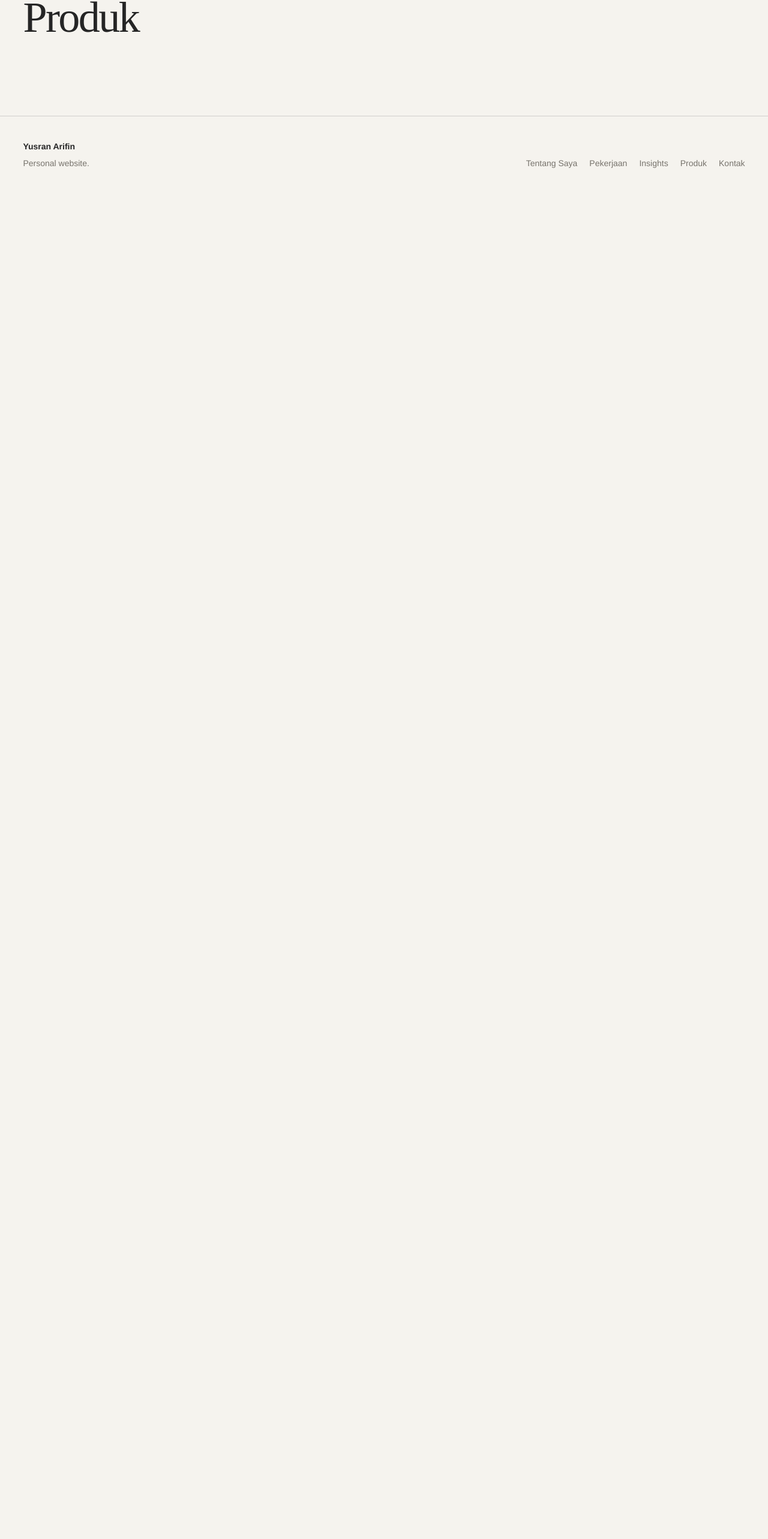
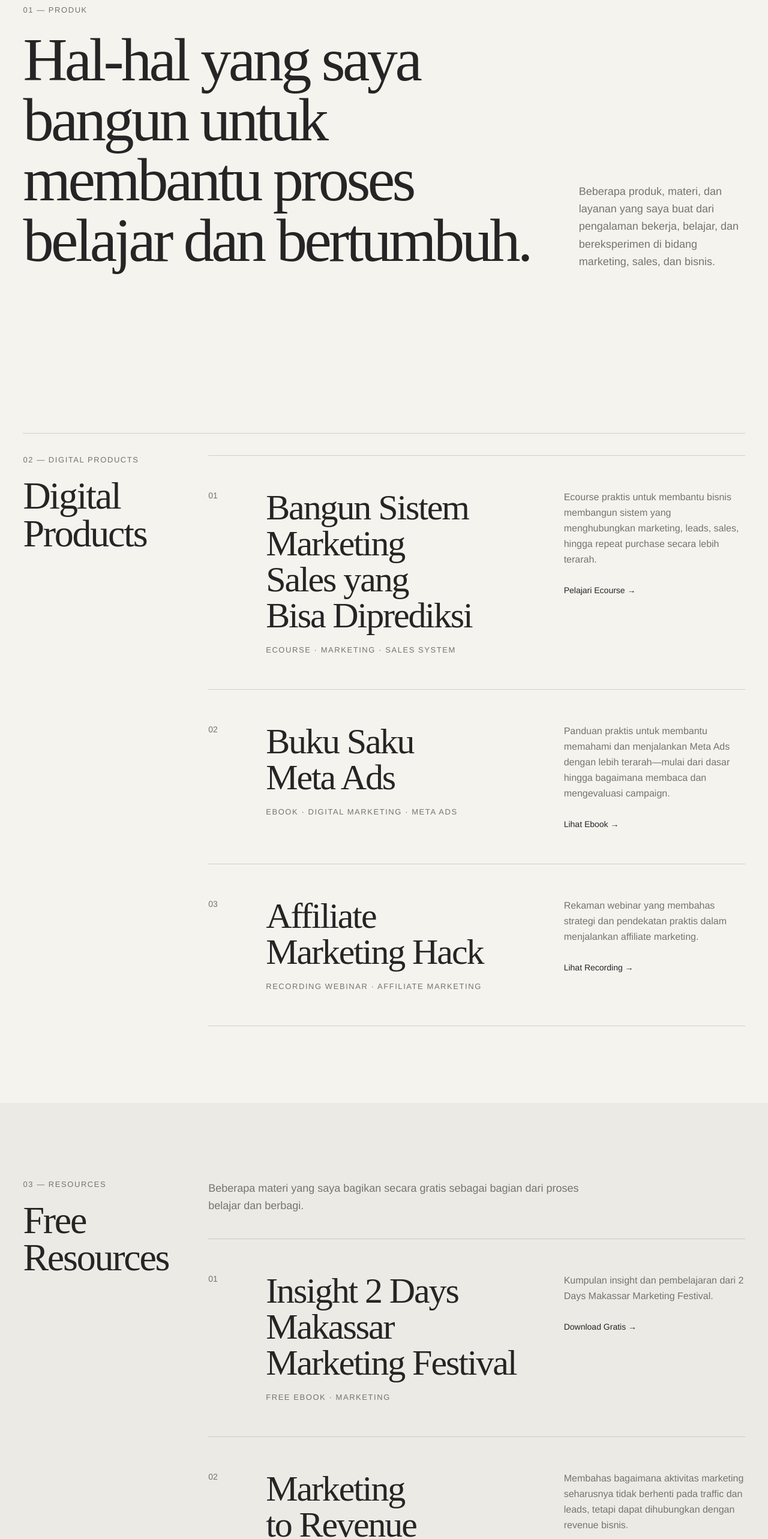
Before and after one commit to yusranar2814-cmd/yusranarifin-website, a Next.js app: page /produk in a window 1280 px wide. Shown: the part 207-2773 px from the top of the page at 60% size. Before the commit the page ends 800 px from the top, so only its background shows below. Built offline with nearby package versions, Linux system fonts and the light colour scheme.

Commit message:
Build products page

```diff
--- a/app/produk/page.tsx
+++ b/app/produk/page.tsx
@@ -1,9 +1,157 @@
 import type { Metadata } from "next";
-import { PageIntro } from "@/components/page-intro";
+import { Button } from "@/components/ui/button";
+import { Container } from "@/components/ui/container";
+import { Heading } from "@/components/ui/heading";
+import { Section } from "@/components/ui/section";
 import { createMetadata } from "@/lib/metadata";
 
-export const metadata: Metadata = createMetadata({ title: "Produk", path: "/produk" });
+export const metadata: Metadata = createMetadata({
+  title: "Produk",
+  description: "Produk digital dan materi gratis dari pengalaman Yusran Arifin di bidang marketing, sales, bisnis, dan digital.",
+  path: "/produk",
+});
+
+const digitalProducts = [
+  {
+    number: "01",
+    title: "Bangun Sistem Marketing Sales yang Bisa Diprediksi",
+    category: "Ecourse · Marketing · Sales System",
+    description: "Ecourse praktis untuk membantu bisnis membangun sistem yang menghubungkan marketing, leads, sales, hingga repeat purchase secara lebih terarah.",
+    cta: "Pelajari Ecourse →",
+  },
+  {
+    number: "02",
+    title: "Buku Saku Meta Ads",
+    category: "Ebook · Digital Marketing · Meta Ads",
+    description: "Panduan praktis untuk membantu memahami dan menjalankan Meta Ads dengan lebih terarah—mulai dari dasar hingga bagaimana membaca dan mengevaluasi campaign.",
+    cta: "Lihat Ebook →",
+  },
+  {
+    number: "03",
+    title: "Affiliate Marketing Hack",
+    category: "Recording Webinar · Affiliate Marketing",
+    description: "Rekaman webinar yang membahas strategi dan pendekatan praktis dalam menjalankan affiliate marketing.",
+    cta: "Lihat Recording →",
+  },
+] as const;
+
+const freeResources = [
+  {
+    number: "01",
+    title: "Insight 2 Days Makassar Marketing Festival",
+    category: "FREE Ebook · Marketing",
+    description: "Kumpulan insight dan pembelajaran dari 2 Days Makassar Marketing Festival.",
+    cta: "Download Gratis →",
+  },
+  {
+    number: "02",
+    title: "Marketing to Revenue",
+    category: "FREE Ebook · Marketing & Business",
+    description: "Membahas bagaimana aktivitas marketing seharusnya tidak berhenti pada traffic dan leads, tetapi dapat dihubungkan dengan revenue bisnis.",
+    cta: "Download Gratis →",
+  },
+] as const;
+
+type ProductItem = (typeof digitalProducts)[number] | (typeof freeResources)[number];
+
+function ProductList({ items }: { items: readonly ProductItem[] }) {
+  return (
+    <div className="border-t border-[color:var(--color-border)]">
+      {items.map((product) => (
+        <article className="grid gap-5 border-b border-[color:var(--color-border)] py-8 sm:grid-cols-[3rem_minmax(0,1fr)] sm:gap-x-6 sm:py-10 lg:grid-cols-[4rem_minmax(0,1fr)_minmax(15rem,0.65fr)] lg:gap-x-8 lg:py-14" key={product.title}>
+          <p className="text-sm tabular-nums text-[color:var(--color-muted)]">{product.number}</p>
+          <div>
+            <Heading as="h3" className="text-4xl leading-none sm:text-5xl lg:text-6xl">
+              {product.title}
+            </Heading>
+            <p className="type-label mt-5">{product.category}</p>
+          </div>
+          <div className="sm:col-start-2 lg:col-start-3">
+            <p className="max-w-md text-base leading-relaxed text-[color:var(--color-muted)]">{product.description}</p>
+            <p className="mt-7 text-sm font-medium text-[color:var(--color-text)]">{product.cta}</p>
+          </div>
+        </article>
+      ))}
+    </div>
+  );
+}
 
 export default function ProductsPage() {
-  return <PageIntro title="Produk" />;
+  return (
+    <>
+      <Section contained={false} className="flex min-h-[calc(100svh-4.5rem)] items-center overflow-hidden">
+        <Container>
+          <div className="grid gap-12 lg:grid-cols-12 lg:gap-8">
+            <div className="lg:col-span-9">
+              <p className="type-label">01 — Produk</p>
+              <Heading as="h1" className="type-display mt-6 max-w-6xl">
+                Hal-hal yang saya bangun untuk membantu proses belajar dan bertumbuh.
+              </Heading>
+            </div>
+            <div className="max-w-md self-end lg:col-span-3">
+              <p className="text-base leading-relaxed text-[color:var(--color-muted)] sm:text-lg">
+                Beberapa produk, materi, dan layanan yang saya buat dari pengalaman bekerja, belajar, dan bereksperimen di bidang marketing, sales, dan bisnis.
+              </p>
+            </div>
+          </div>
+        </Container>
+      </Section>
+
+      <Section contained={false} aria-labelledby="digital-products-title">
+        <Container>
+          <div className="grid gap-10 border-t border-[color:var(--color-border)] pt-7 lg:grid-cols-12 lg:gap-8 lg:pt-9">
+            <div className="lg:col-span-3">
+              <p className="type-label">02 — Digital products</p>
+              <Heading as="h2" className="type-title mt-5" id="digital-products-title">
+                Digital Products
+              </Heading>
+            </div>
+            <div className="lg:col-span-9">
+              <ProductList items={digitalProducts} />
+            </div>
+          </div>
+        </Container>
+      </Section>
+
+      <Section contained={false} className="bg-[color:color-mix(in_srgb,var(--color-charcoal)_4%,var(--color-off-white))]" aria-labelledby="free-resources-title">
+        <Container>
+          <div className="grid gap-10 lg:grid-cols-12 lg:gap-8">
+            <div className="lg:col-span-3">
+              <p className="type-label">03 — Resources</p>
+              <Heading as="h2" className="type-title mt-5" id="free-resources-title">
+                Free Resources
+              </Heading>
+            </div>
+            <div className="lg:col-span-9">
+              <p className="max-w-2xl text-base leading-relaxed text-[color:var(--color-muted)] sm:text-lg">
+                Beberapa materi yang saya bagikan secara gratis sebagai bagian dari proses belajar dan berbagi.
+              </p>
+              <div className="mt-10">
+                <ProductList items={freeResources} />
+              </div>
+            </div>
+          </div>
+        </Container>
+      </Section>
+
+      <Section contained={false} className="bg-[color:var(--color-charcoal)] text-[color:var(--color-off-white)]" aria-labelledby="contact-title">
+        <Container>
+          <div className="grid gap-10 lg:grid-cols-12 lg:gap-8">
+            <p className="text-sm font-medium uppercase tracking-[var(--tracking-label)] text-[color:color-mix(in_srgb,var(--color-off-white)_62%,transparent)] lg:col-span-3">Selanjutnya</p>
+            <div className="max-w-3xl lg:col-span-7">
+              <Heading as="h2" className="font-[family-name:var(--font-serif)] text-5xl leading-[var(--leading-tight)] tracking-[var(--tracking-heading)] text-[color:var(--color-off-white)] sm:text-6xl lg:text-7xl" id="contact-title">
+                Belajar. Membangun. Menguji.
+              </Heading>
+              <p className="mt-6 max-w-xl text-base leading-relaxed text-[color:color-mix(in_srgb,var(--color-off-white)_78%,transparent)] sm:text-lg">
+                Produk-produk ini lahir dari proses yang sama: belajar dari masalah nyata, mencoba sesuatu, lalu membagikan apa yang berhasil dan apa yang masih perlu diperbaiki.
+              </p>
+              <Button className="mt-8 bg-[color:var(--color-off-white)] text-[color:var(--color-charcoal)] hover:bg-[color:var(--color-off-white)] hover:text-[color:var(--color-olive)]" href="/kontak">
+                Mari ngobrol <span aria-hidden="true">→</span>
+              </Button>
+            </div>
+          </div>
+        </Container>
+      </Section>
+    </>
+  );
 }
```
